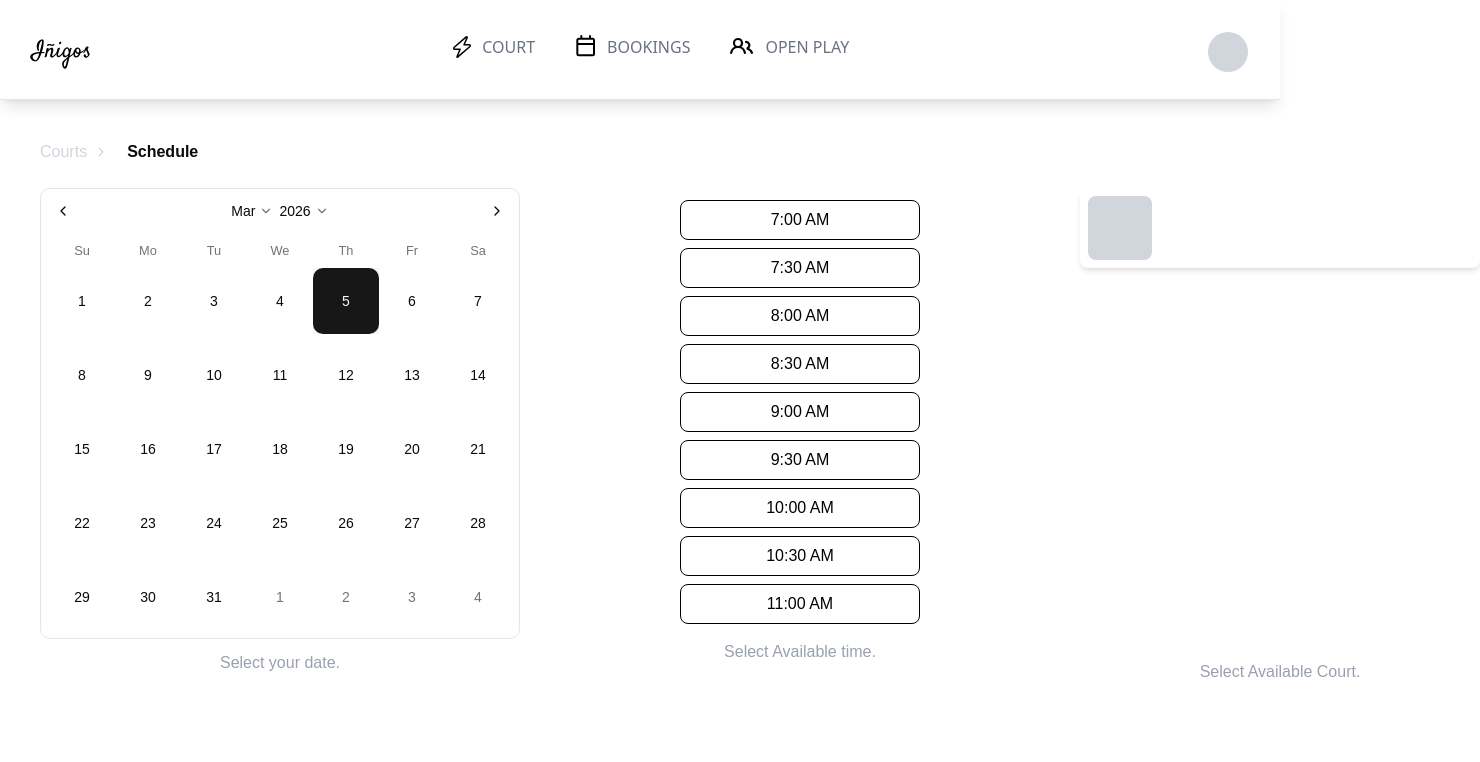
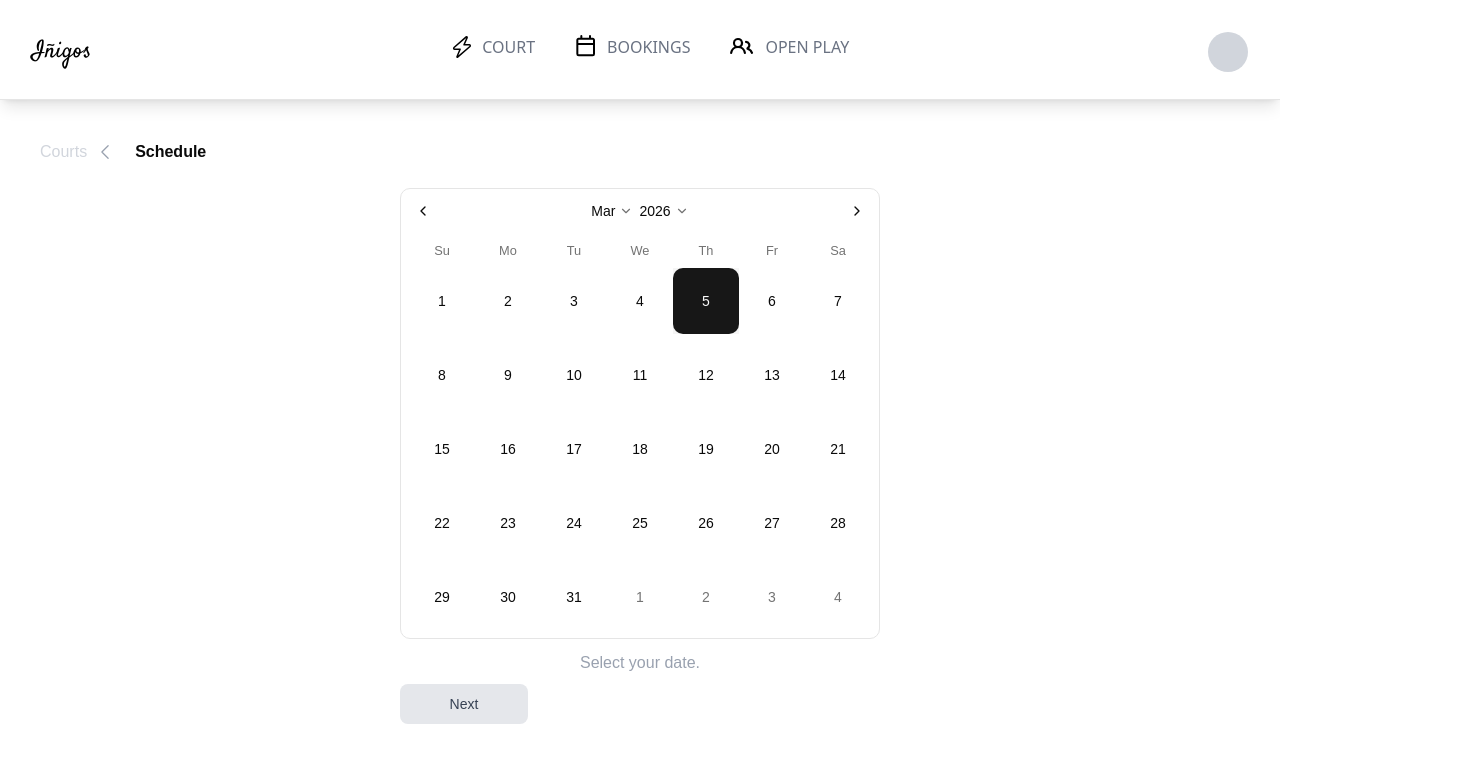
Before and after one commit to brendevs/Inigos-Sports-Center, a Next.js app: page /court/1 in a window 1280 px wide. Shown: the top 762 px of the page, 1480 px wide, since content can reach past the window. Built offline with nearby package versions, Linux system fonts and the light colour scheme.

Commit message:
(inigos-8): UI pages and Routes

```diff
--- a/app/components/Other/timePicker.tsx
+++ b/app/components/Other/timePicker.tsx
@@ -111,7 +111,7 @@ export default function TimePicker({ courtId, date }: Props) {
   };
 
   return (
-    <div className="rounded-sm h-110 w-120 p-3 overflow-y-auto scrollbar-hide">
+    <div className="rounded-sm h-112 w-70 p-3 overflow-y-auto scrollbar-hide">
       <style jsx>{`
         div::-webkit-scrollbar {
           display: none;
--- a/app/components/Shadcn/datePicker.tsx
+++ b/app/components/Shadcn/datePicker.tsx
@@ -3,14 +3,19 @@
 import * as React from "react";
 import { Calendar } from "@/components/ui/calendar";
 
-export function DatePickerDemo() {
-  const [date, setDate] = React.useState<Date | undefined>(new Date());
+interface DatePickerDemoProps {
+  selected: Date;
+  onSelect: (date: Date) => void;
+}
 
+export function DatePickerDemo({ selected, onSelect }: DatePickerDemoProps) {
   return (
     <Calendar
       mode="single"
-      selected={date}
-      onSelect={setDate}
+      selected={selected}
+      onSelect={(date) => {
+        if (date) onSelect(date);
+      }}
       className="rounded-lg border h-auto w-auto"
       captionLayout="dropdown"
     />
--- a/app/court/[id]/page.tsx
+++ b/app/court/[id]/page.tsx
@@ -1,59 +1,63 @@
+"use client";
+
+import Link from "next/link";
+import { useState } from "react";
 import { DatePickerDemo } from "../../components/Shadcn/datePicker";
-
-import TimePicker from "../../components/Other/timePicker";
+import { ROUTES } from "../../src/constant/routes";
+import { useRouter } from "next/navigation";
 
 export default function Schedule() {
+  const [selectedDate, setSelectedDate] = useState<Date | undefined>(undefined);
+  const router = useRouter();
   return (
-    <div className=" min-h-screen p-10 bg-gray-50 flex flex-col gap-6 bg-white font-sans">
-      <div className="flex gap-5">
+    <div className="p-10 bg-gray-50 flex flex-col gap-6 bg-white font-sans">
+      <div className="flex flex-col md:flex-row gap-5 items-center">
         <div className="flex items-center gap-2">
+          <Link className="flex gap-2" href={ROUTES.COURTS}>
             <h1 className="text-1xl text-gray-300 font-md font-sans">Courts</h1>
+          </Link>
           <svg
             xmlns="http://www.w3.org/2000/svg"
             fill="none"
             viewBox="0 0 24 24"
             strokeWidth="1.5"
             stroke="currentColor"
-            className="size-3 text-gray-400"
+            className="h-5 w-5 text-gray-400 cursor-pointer"
           >
             <path
               strokeLinecap="round"
               strokeLinejoin="round"
-              d="m8.25 4.5 7.5 7.5-7.5 7.5"
+              d="M15.75 19.5L8.25 12l7.5-7.5"
             />
           </svg>
         </div>
 
         <h1 className="text-1xl font-semibold font-sans">Schedule</h1>
       </div>
-      <div className="flex gap-10">
+
+      <div className="flex justify-center gap-10">
+        <div className="flex flex-col md:flex-row gap-10">
           <div>
             <div className="h-120 w-120">
-            <DatePickerDemo />
+              <DatePickerDemo
+                selected={selectedDate || new Date()}
+                onSelect={setSelectedDate}
+              />
               <p className="text-center mt-3 text-gray-400 font-light">
                 Select your date.
               </p>
             </div>
-        </div>
-        <div>
-          <TimePicker courtId={1} date={new Date()} />
 
-          <p className="text-center mt-3 text-gray-400 font-light">
-            Select Available time.
-          </p>
-        </div>
-        <div>
-          <div className="flex w-100 h-115  rounded-md  ">
-            <div
-              className="flex-row w-full h-20 rounded-md flex-start p-2  text-gray-500 text-sm shadow-md
-          "
+            {/* Back button */}
+            <div className="mt-4">
+              <button
+                onClick={() => router.push(ROUTES.TIME(1))}
+                className="bg-gray-200 h-10 w-32 rounded-md flex justify-center items-center cursor-pointer"
               >
-              <div className="h-16 w-16 bg-gray-300 rounded-md"></div>
+                <p className="font-sans text-gray-700 text-sm">Next</p>
+              </button>
             </div>
           </div>
-          <p className="text-center mt-3 text-gray-400 font-light">
-            Select Available Court.
-          </p>
         </div>
       </div>
     </div>
--- /dev/null
+++ b/app/court/[id]/time/available/page.tsx
@@ -0,0 +1,22 @@
+export default function Available() {
+  return (
+    <div className="p-10 bg-gray-50 flex flex-col gap-6 bg-white font-sans">
+      <div className="flex-col">
+        <div className="flex w-100 h-115 rounded-md">
+          <div className="flex-row w-full h-20 rounded-md flex-start p-2 text-gray-500 text-sm shadow-md">
+            <div className="h-16 w-16 bg-gray-300 rounded-md"></div>
+          </div>
+        </div>
+
+        <p className="text-center mt-3 text-gray-400 font-light">
+          Select Available Court.
+        </p>
+
+        {/* ✅ NEXT BUTTON */}
+        <button className="mt-5 w-full bg-black text-white py-2 rounded-md hover:opacity-80">
+          Next
+        </button>
+      </div>
+    </div>
+  );
+}
--- /dev/null
+++ b/app/court/[id]/time/page.tsx
@@ -0,0 +1,28 @@
+"use client";
+import { ROUTES } from "../../../src/constant/routes";
+import { useRouter } from "next/navigation";
+import TimePicker from "../../../components/Other/timePicker";
+
+export default function Time() {
+  const router = useRouter();
+
+  return (
+    <div className="p-10 bg-gray-50 flex flex-col gap-6 bg-white font-sans">
+      <h1 className="text-1xl font-semibold font-sans">Time</h1>
+
+      <div className="flex justify-center gap-10">
+        <div className="flex-col justify-center">
+          <TimePicker courtId={1} date={new Date()} />
+        </div>
+      </div>
+      <div className="mt-4">
+        <button
+          onClick={() => router.push(ROUTES.AVAILABLE(1))}
+          className="bg-gray-200 h-10 w-32 rounded-md flex justify-center items-center cursor-pointer"
+        >
+          <p className="font-sans text-gray-700 text-sm">Next</p>
+        </button>
+      </div>
+    </div>
+  );
+}
--- a/app/court/page.tsx
+++ b/app/court/page.tsx
@@ -3,7 +3,7 @@ import { courts } from "../../Data/courts";
 
 export default function CourtsPage() {
   return (
-    <div className="min-h-screen p-6 bg-gray-50 flex flex-wrap gap-6 justify-center">
+    <div className="p-6 bg-gray-50 flex flex-wrap gap-6 justify-center">
       <h1 className="w-full text-1xl font-bold text-gray-800 mt-4 ml-4">
         Courts
       </h1>
--- a/app/src/constant/routes.ts
+++ b/app/src/constant/routes.ts
@@ -4,6 +4,7 @@ export const ROUTES = {
   BOOKINGS: "/booking",
   OPEN_PLAY: "/openPlay",
 
-  // dynamic
   COURT_DETAILS: (id: number) => `/court/${id}`,
+  TIME: (id: number) => `/court/${id}/time`,
+  AVAILABLE: (id: number) => `/court/${id}/time/available`,
 };
```
Lines whose indentation alone changed are shown as unchanged.
